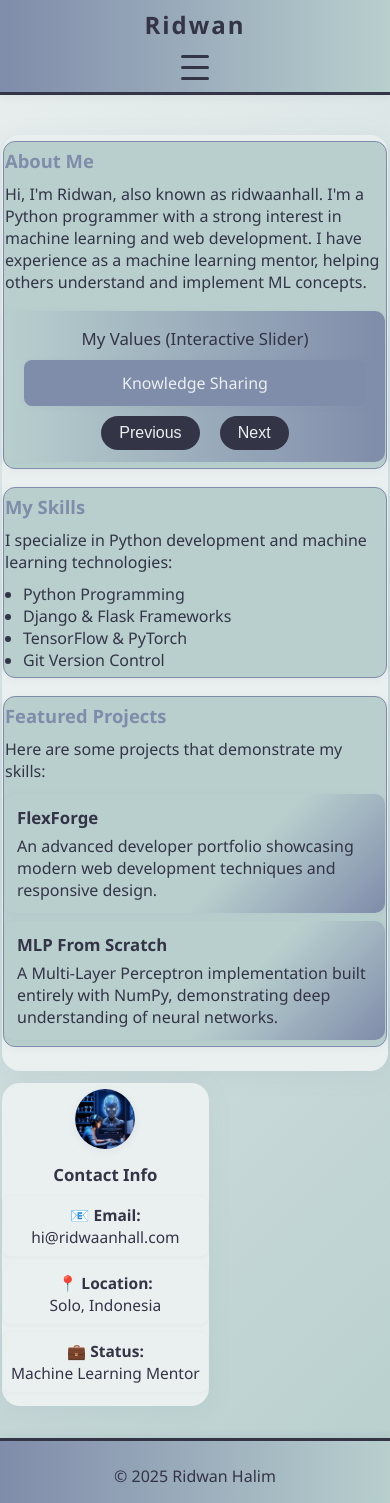
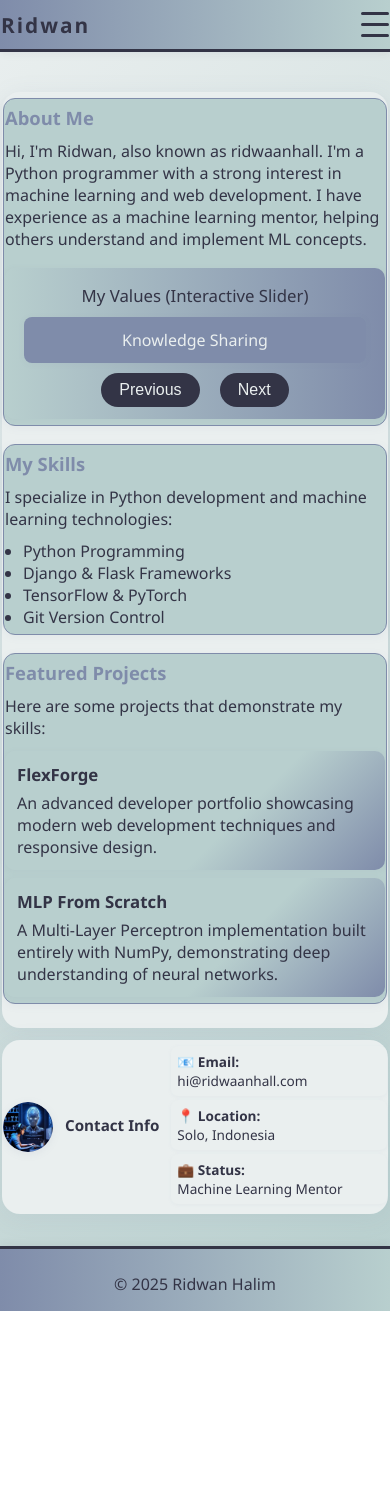
Before and after one commit to ridwaanhall/basic-web-programming, a plain HTML site: page index.html in a window 390 px wide. After the commit the page ends 1311 px from the top, so only its background shows below. Drawn offline with Linux system fonts and the light colour scheme.

Commit message:
feat: Enhance responsive design for navigation and aside sections with improved layout and animations

```diff
--- a/styles.css
+++ b/styles.css
@@ -23,6 +23,7 @@ nav {
     max-width: 1100px;
     margin: 0 auto;
     padding: 24px 32px;
+    position: relative;
 }
 nav h1 {
     font-size: 1.5rem;
@@ -249,29 +250,97 @@ footer h2 {
     }
     .content, aside {
         padding: 18px 6px;
+        width: 100%;
+    }
+    aside {
+        flex: none;
+        display: flex;
+        align-items: center;
+        gap: 20px;
+        text-align: left;
+    }
+    .profile-photo {
+        width: 80px;
+        height: 80px;
+        margin: 0;
+        flex-shrink: 0;
+    }
+    aside h3 {
+        text-align: left;
+        margin-bottom: 8px;
+    }
+    .contact-info {
+        text-align: left;
+        flex: 1;
     }
 }
 @media (max-width: 768px) {
     nav {
-        flex-direction: column;
+        flex-direction: row;
+        justify-content: space-between;
+        align-items: center;
         gap: 10px;
-        padding: 14px 4px;
+        padding: 14px 16px;
+    }
+    nav h1 {
+        font-size: 1.3rem;
     }
     nav ul {
         display: none;
         flex-direction: column;
         gap: 0;
-        width: 100%;
+        width: calc(100% - 32px);
         background: var(--light);
-        border-radius: 8px;
-        margin-top: 8px;
-        box-shadow: 0 2px 8px rgba(127,140,170,0.10);
+        border-radius: 12px;
+        margin: 12px 16px 0 16px;
+        box-shadow: 0 4px 20px rgba(127,140,170,0.15);
+        position: absolute;
+        top: 100%;
+        left: 0;
+        right: 0;
+        border: 2px solid var(--primary);
+        overflow: hidden;
+        z-index: 1000;
     }
     nav ul.active {
         display: flex;
+        animation: slideDown 0.3s ease-out;
+    }
+    @keyframes slideDown {
+        from {
+            opacity: 0;
+            transform: translateY(-10px);
+        }
+        to {
+            opacity: 1;
+            transform: translateY(0);
+        }
+    }
+    nav ul li {
+        border-bottom: 1px solid var(--secondary);
+    }
+    nav ul li:last-child {
+        border-bottom: none;
+    }
+    nav ul li a {
+        display: block;
+        padding: 16px 20px;
+        font-size: 1.1rem;
+        font-weight: 600;
+        color: var(--dark);
+        text-decoration: none;
+        background: var(--light);
+        border-radius: 0;
+        transition: all 0.2s ease;
+    }
+    nav ul li a:hover {
+        background: var(--primary);
+        color: var(--light);
+        padding-left: 24px;
     }
     .hamburger {
         display: flex;
+        order: 2;
     }
     main {
         flex-direction: column;
@@ -280,10 +349,33 @@ footer h2 {
     }
     .content, aside {
         padding: 10px 2px;
+        width: 100%;
+    }
+    aside {
+        flex: none;
+        display: flex;
+        align-items: center;
+        gap: 15px;
+        text-align: left;
     }
     .profile-photo {
         width: 60px;
         height: 60px;
+        margin: 0;
+        flex-shrink: 0;
+    }
+    aside h3 {
+        text-align: left;
+        margin-bottom: 6px;
+        font-size: 1rem;
+    }
+    .contact-info {
+        text-align: left;
+        flex: 1;
+    }
+    .contact-info p {
+        margin-bottom: 6px;
+        font-size: 0.9rem;
     }
     #projects > div {
         flex-direction: column;
@@ -296,6 +388,34 @@ footer h2 {
     }
     .content, aside {
         padding: 6px 1px;
+        width: 100%;
+    }
+    aside {
+        flex: none;
+        display: flex;
+        align-items: center;
+        gap: 12px;
+        text-align: left;
+    }
+    .profile-photo {
+        width: 50px;
+        height: 50px;
+        margin: 0;
+        flex-shrink: 0;
+    }
+    aside h3 {
+        text-align: left;
+        margin-bottom: 4px;
+        font-size: 0.95rem;
+    }
+    .contact-info {
+        text-align: left;
+        flex: 1;
+    }
+    .contact-info p {
+        margin-bottom: 4px;
+        font-size: 0.85rem;
+        padding: 6px;
     }
     article {
         padding: 6px 1px;
```
